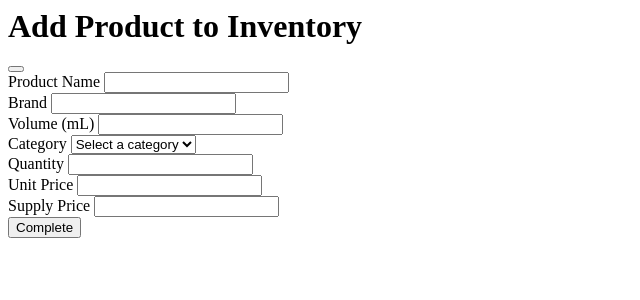
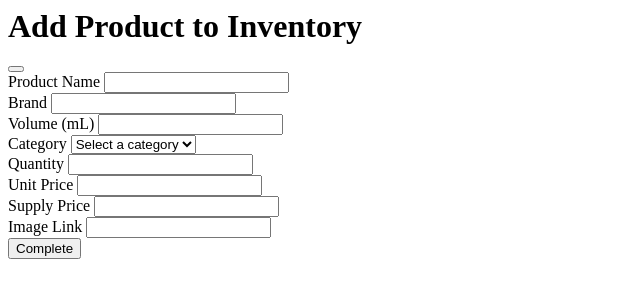
Before and after one commit to param23403/PourPro, a PHP site: page /admin_modals/add_product_modal.php in a window 1280 px wide. Shown: the top 300 px of the page, without its empty margins (0-640 px from the left). Run offline with PHP 8.4, Linux system fonts and the light colour scheme.

Commit message:
imagelink

```diff
--- a/frontend/templates/admin_modals/add_product_modal.php
+++ b/frontend/templates/admin_modals/add_product_modal.php
@@ -74,6 +74,11 @@
               <input type="text" id="id_supply_price" class="form-control modal-input" name="supply_price">
                 <span class="text-danger supply_price_error"></span>
             </div>
+            <div class="form-group mb-4">
+              <label class="form-label" for="id_image_link">Image Link</label>
+              <input type="text" id="id_image_link" class="form-control modal-input" name="image_link">
+                <span class="text-danger image_link_error"></span>
+            </div>
 
             <div class="modal-footer">
               <button type="submit" class="btn btn-primary">Complete</button>
--- a/frontend/templates/custViewProducts.php
+++ b/frontend/templates/custViewProducts.php
@@ -25,6 +25,7 @@
       <?php echo $_SESSION["CustProducts"][$i]["category"] ?><br>
       <?php echo $_SESSION["CustProducts"][$i]["brand"] ?><br>
       <?php echo $_SESSION["CustProducts"][$i]["unit_price"] ?><br>
+      <?php echo $_SESSION["CustProducts"][$i]["imagelink"] ?><br>
     </p>
   <?php endfor; ?>
 </body>
```
Also changed, not shown: PourProController.php (+4 -3 lines).
